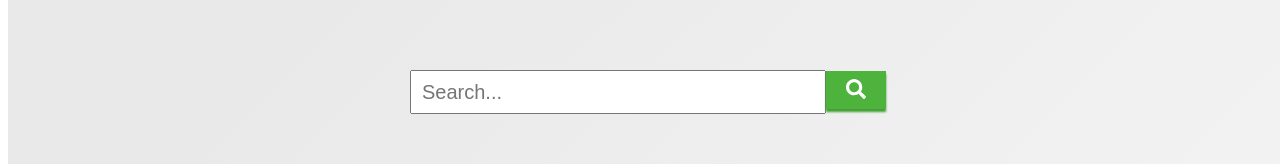
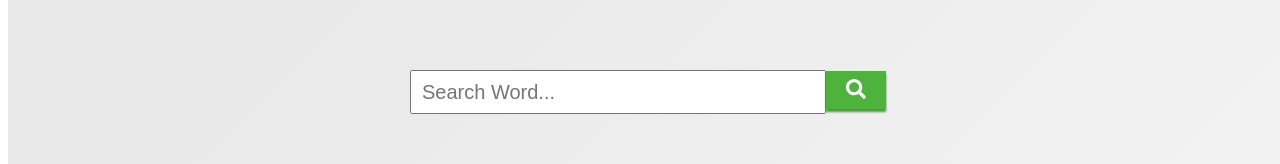
Before and after one commit to davidgraphix/davidsmart-dictionary-app, a React (Create React App) app: page / in a window 1280 px wide. Shown: the part 231-395 px from the top of the page. Built offline with nearby package versions, Linux system fonts and the light colour scheme.

Commit message:
....Done

```diff
--- a/public/index.html
+++ b/public/index.html
@@ -30,6 +30,7 @@
     <noscript>You need to enable JavaScript to run this app.</noscript>
     <div id="root"></div>
     <!--
+      This Dictionary App was Design & Developed by David Smart Soft
       This HTML file is a template.
       If you open it directly in the browser, you will see an empty page.
 
--- a/src/components/SearchMenu.js
+++ b/src/components/SearchMenu.js
@@ -20,7 +20,7 @@ function SearchMenu() {
     <div className="searchBox">
       <input
         type="text"
-        placeholder="Search..."
+        placeholder="Search Word..."
         onChange={(e) => {
           setSearchWord(e.target.value);
         }}
```
Also changed, not shown: public/logo192.png (deleted), public/logo512.png (deleted).
